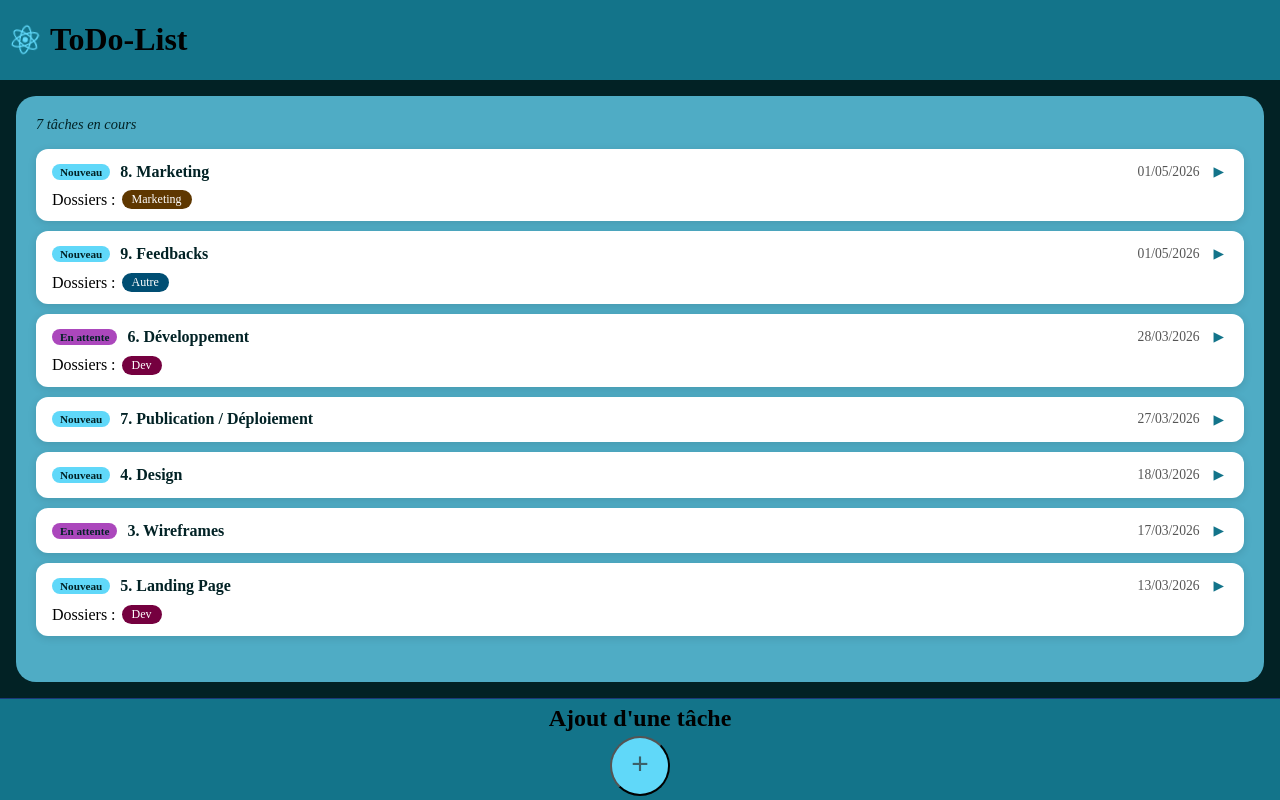
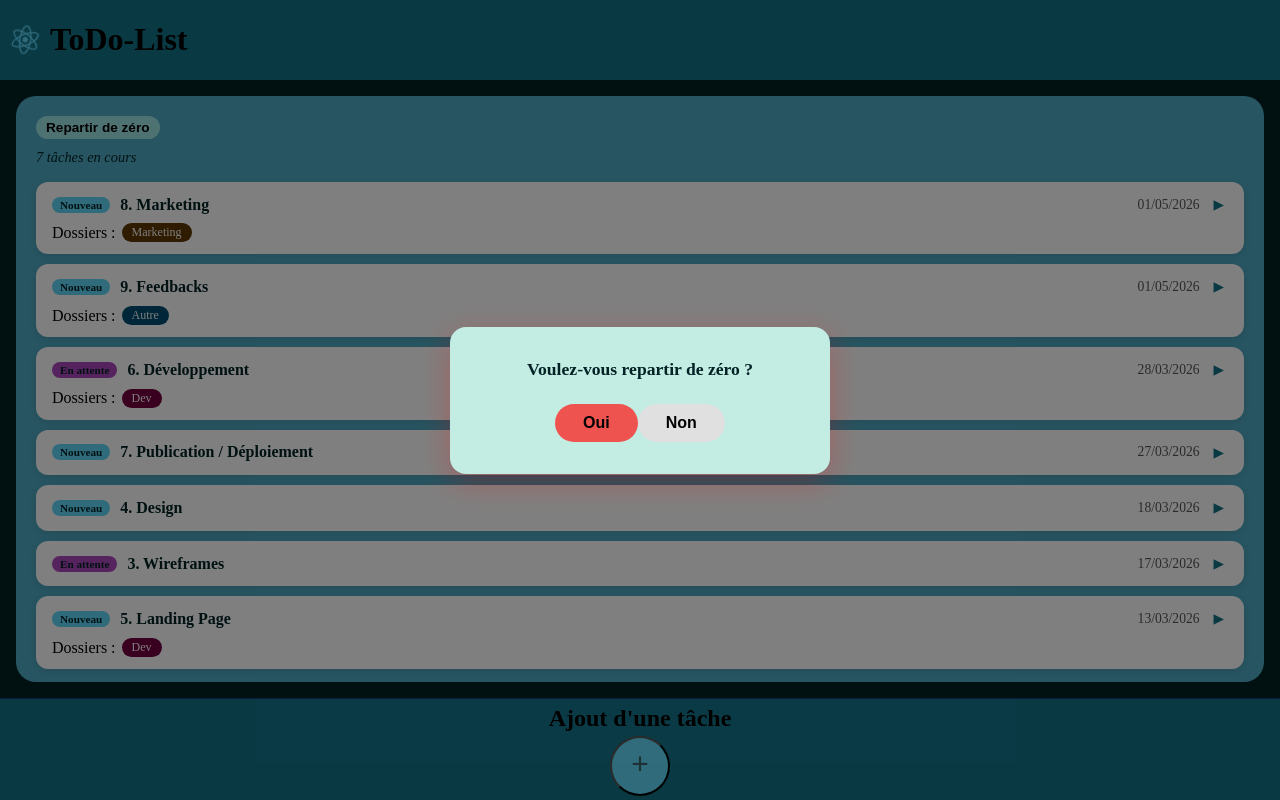
Before and after one commit to orianeMEJEAN/Projet-ToDo_List, a React (Create React App) app: page / in a window 1280 px wide. Built offline with nearby package versions, Linux system fonts and the light colour scheme.

Commit message:
ajout d'un pop up et bouton pour repartir sur une base vierge

```diff
--- a/src/components/App/App.css
+++ b/src/components/App/App.css
@@ -18,5 +18,27 @@ body {
   padding: 20px;
   background: #4facc5;
   border-radius: 20px;
-  overflow: hidden;
+  overflow-y: auto;
 }
+
+.resetBar {
+  display: flex;
+  margin-bottom: 10px;
+}
+
+.resetBtn {
+  background: #9de5e3;
+  color: #000000;
+  border: none;
+  border-radius: 20px;
+  padding: 4px 10px;
+  font-size: 0.85rem;
+  font-weight: bold;
+  cursor: pointer;
+  transition: 0.2s;
+}
+
+.resetBtn:hover {
+  background: #28c697;
+  transform: scale(1.05);
+}
--- a/src/components/App/App.js
+++ b/src/components/App/App.js
@@ -1,22 +1,70 @@
+import { useState } from "react";
 import { useTodo } from "../../context/TodoContext";
 import "./App.css";
 import Header from "../Header/Header";
 import Footer from "../Footer/Footer";
 import Layout from "../Layout/Layout";
 import List from "../List/List";
+import ModelReset from "../Mode/ModelReset";
 
 function App() {
-    const { taches } = useTodo();
+    const { resetComplet } = useTodo();
+    const [showModelDemarrage, setShowModelDemarrage] = useState(true);
+    const [showModelConfirm, setShowModelConfirm] = useState(false);
+
+    const handleDemarrageOui = () => {
+        resetComplet();
+        setShowModelDemarrage(false);
+    };
+
+    const handleDemarrageNon = () => {
+        setShowModelDemarrage(false);
+    };
+
+    const handleBoutonReset = () => {
+        setShowModelConfirm(true);
+    };
+
+    const handleConfirmOui = () => {
+        resetComplet();
+        setShowModelConfirm(false);
+    };
+
+    const handleConfirmNon = () => {
+        setShowModelConfirm(false);
+    };
 
     return (
         <Layout>
             <Header />
 
             <main className="main">
+                <div className="resetBar">
+                    <button className="resetBtn" onClick={handleBoutonReset}>
+                        Repartir de zéro
+                    </button>
+                </div>
+
                 <List />
             </main>
 
             <Footer />
+
+            {showModelDemarrage && (
+                <ModelReset
+                    message="Voulez-vous repartir de zéro ?"
+                    onConfirm={handleDemarrageOui}
+                    onCancel={handleDemarrageNon}
+                />
+            )}
+
+            {showModelConfirm && (
+                <ModelReset
+                    message="Êtes-vous sûr(e) de vouloir tout effacer ?"
+                    onConfirm={handleConfirmOui}
+                    onCancel={handleConfirmNon}
+                />
+            )}
         </Layout>
     );
 }
--- /dev/null
+++ b/src/components/Mode/ModelReset.css
@@ -0,0 +1,62 @@
+.modelOverlay {
+    position: fixed;
+    inset: 0;
+    background: rgba(0, 0, 0, 0.5);
+    display: flex;
+    align-items: center;
+    justify-content: center;
+    z-index: 1000;
+}
+
+.modelBox {
+    background: #c3ece3;
+    border-radius: 16px;
+    padding: 32px 40px;
+    display: flex;
+    flex-direction: column;
+    align-items: center;
+    gap: 24px;
+    box-shadow: 0 8px 32px rgba(255, 0, 0, 0.25);
+    min-width: 300px;
+}
+
+.modelMessage {
+    margin: 0;
+    font-size: 1.1rem;
+    font-weight: 600;
+    color: #022225;
+    text-align: center;
+}
+
+.modelActions {
+    display: flex;
+    gap: 16px;
+}
+
+.modelBtn {
+    padding: 10px 28px;
+    border: none;
+    border-radius: 20px;
+    font-size: 1rem;
+    font-weight: bold;
+    cursor: pointer;
+    transition: 0.2s;
+}
+
+.modelBtnConfirm {
+    background: #ef5350;
+    color: #000000;
+}
+
+.modelBtnConfirm:hover {
+    background: #c62828;
+}
+
+.modelBtnCancel {
+    background: #e0e0e0;
+    color: #000000;
+}
+
+.modelBtnCancel:hover {
+    background: #bdbdbd;
+}
--- /dev/null
+++ b/src/components/Mode/ModelReset.jsx
@@ -0,0 +1,22 @@
+import "./ModelReset.css";
+
+const ModelReset = ({ message, onConfirm, onCancel }) => {
+    return (
+        <div className="modelOverlay">
+            <div className="modelBox">
+                <p className="modelMessage">{message}</p>
+                <div className="model-actions">
+                    <button className="modelBtn modelBtnConfirm" onClick={onConfirm}>
+                        Oui
+                    </button>
+
+                    <button className="modelBtn modelBtnCancel" onClick={onCancel}>
+                        Non
+                    </button>
+                </div>
+            </div>
+        </div>
+    );
+};
+
+export default ModelReset;
--- a/src/context/TodoContext.jsx
+++ b/src/context/TodoContext.jsx
@@ -8,6 +8,18 @@ export const TodoProvider = ({ children }) => {
     const [dossiers, setDossiers] = useState(datas.dossiers);
     const [relations, setRelations] = useState(datas.relations);
 
+    const resetComplet = () => {
+        setTaches([]);
+        setDossiers([]);
+        setRelations([]);
+    };
+
+    const rechargerJSON = () => {
+        setTaches(datas.taches);
+        setDossiers(datas.dossiers);
+        setRelations(datas.relations);
+    };
+
     return (
         <TodoContext.Provider
             value={{
@@ -17,6 +29,8 @@ export const TodoProvider = ({ children }) => {
                 setDossiers,
                 relations,
                 setRelations,
+                resetComplet,
+                rechargerJSON,
             }}
         >
             {children}
```
